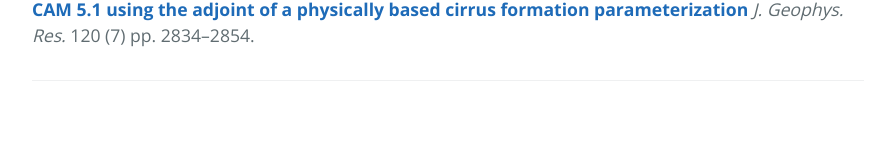
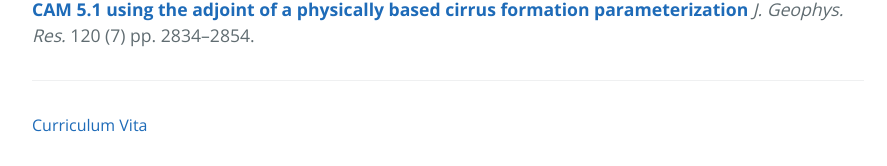
Before and after one commit to sylviasullivan/sylviasullivan.github.io, a Jekyll site: the page built from index.md, in a window 1280 px wide and 900 px high, scrolled down 2035 px. Shown: the part 731-897 px from the top of the window, without its empty margins (192-1079 px from the left). Built offline with Jekyll 4.4.1, drawn with Linux system fonts in a browser that asks for light colours; before the commit the page ends 2911 px from its top, so only the background shows below that.

Commit message:
Add CV to footer

```diff
--- a/_layouts/default.html
+++ b/_layouts/default.html
@@ -47,6 +47,7 @@
           <span class="site-footer-owner"><a href="{{ site.github.repository_url }}">{{ site.github.repository_name }}</a> is maintained by <a href="{{ site.github.owner_url }}">{{ site.github.owner_name }}</a>.</span>
         {% endif %}
         <span class="site-footer-credits"></span>
+	<a href="/CV-SSullivan.pdf">Curriculum Vita</a>
       </footer>
     </main>
 	<script src="https://cdnjs.cloudflare.com/ajax/libs/pdf.js/2.3.200/pdf.min.js"><\script>
```
